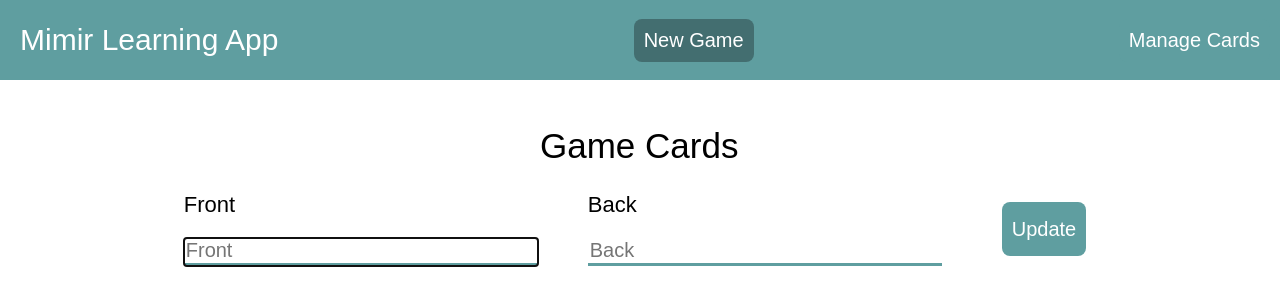
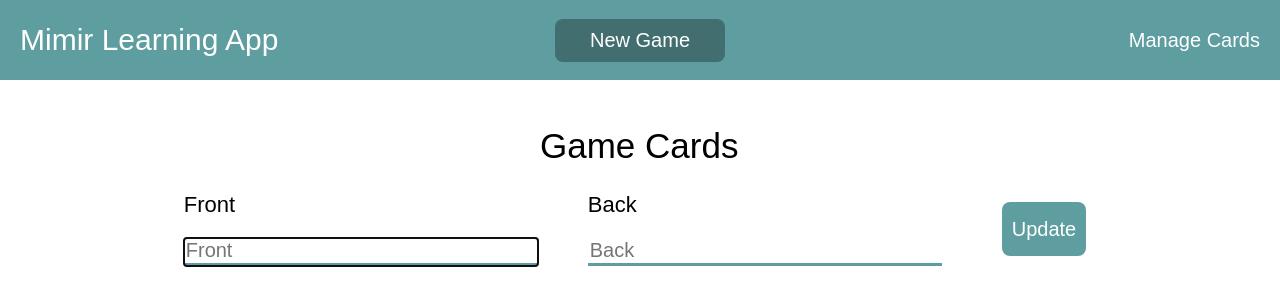
Before and after one commit to Yoohnas/learningApp, a React (Create React App) app in the folder mimir/: page /card/1 in a window 1280 px wide. Shown: the top 306 px of the page. Built offline with nearby package versions, Linux system fonts and the light colour scheme.

Commit message:
- arrangement of navbar elements - buttonsize of main navbar button

```diff
--- a/mimir/src/components/controls/Button.tsx
+++ b/mimir/src/components/controls/Button.tsx
@@ -35,6 +35,7 @@ export const DefaultButton = styled.button`
 `
 export const DarkButton = styled.button`
   ${ButtonBase};
+  width: 170px;
   background: #436e70;
 
   &:hover,
--- a/mimir/src/components/widgets/AppBar.tsx
+++ b/mimir/src/components/widgets/AppBar.tsx
@@ -1,4 +1,4 @@
-import styled from 'styled-components/macro'
+import styled, {css} from 'styled-components/macro'
 import {useNavigate} from 'react-router-dom'
 import {ROUTE_CARDS, ROUTE_MAIN} from "../../Constants";
 import {DarkButton, DefaultButton} from "../controls/Button";
@@ -24,9 +24,9 @@ export function AppBar() {
 
     return (
         <Container>
-            <Title>Mimir Learning App</Title>
-            <DarkButton onClick={() => navigate(ROUTE_MAIN)}>{getButtonName()}</DarkButton>
-            <DefaultButton onClick={() => navigate(ROUTE_CARDS)}>Manage Cards</DefaultButton>
+            <FirstElement><Title>Mimir Learning App</Title></FirstElement>
+            <CenterElement><DarkButton onClick={() => navigate(ROUTE_MAIN)}>{getButtonName()}</DarkButton></CenterElement>
+            <LastElement><DefaultButton onClick={() => navigate(ROUTE_CARDS)}>Manage Cards</DefaultButton></LastElement>
         </Container>
     )
 }
@@ -38,8 +38,28 @@ const Container = styled.div`
   align-items: center;
   background: cadetblue;
   height: 80px;
-  width: 100%
+  width: 100%;
 `
+
+const BaseElement = css`
+  display: flex;
+  width: 33.33%;
+`
+
+const FirstElement = styled.div`
+  ${BaseElement};
+`
+
+const CenterElement = styled.div`
+  ${BaseElement};
+  justify-content: center;
+`
+
+const LastElement = styled.div`
+  ${BaseElement};
+  justify-content: flex-end;
+`
+
 
 const Title = styled.div`
   font-size: 30px;
```
